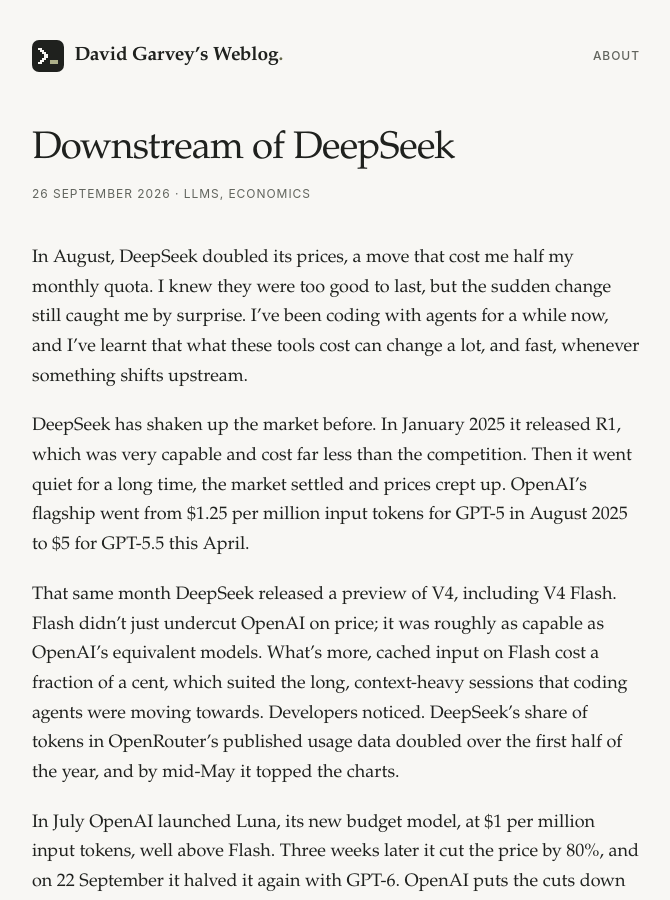
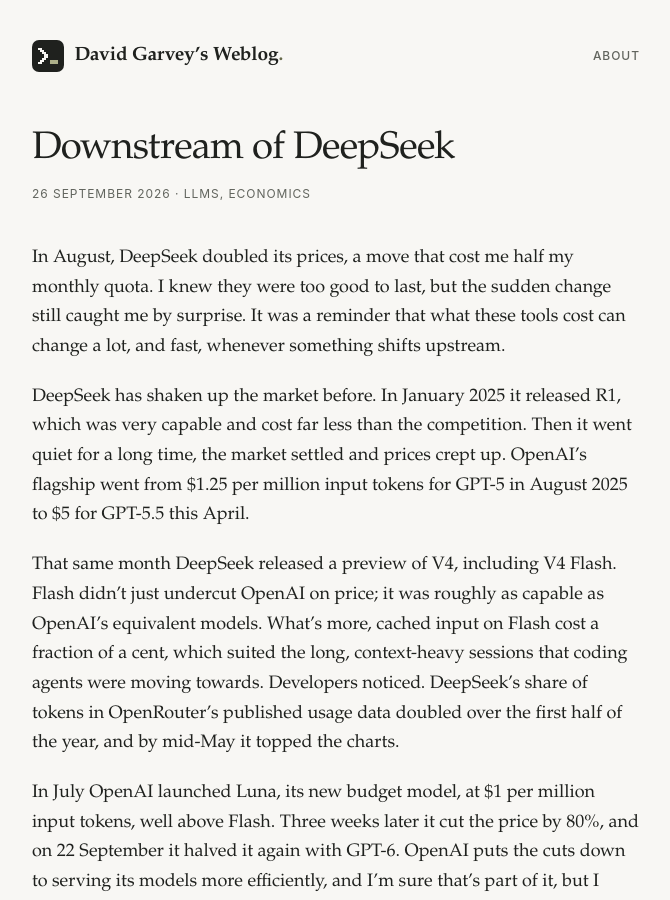
Before and after one commit to davegarvey/davegarvey.github.io, a Jekyll site: the page built from _posts/2026-09-26-downstream-of-deepseek.md, in a window 1280 px wide and 900 px high. Shown: the whole window, without its empty margins (304-974 px from the left). Built offline with Jekyll 4.4.1, drawn with Linux system fonts in a browser that asks for light colours.

Commit message:
Resolve the tension between surprise and experience in the opening
Co-Authored-By: Claude Opus 5.5 <noreply@anthropic.com>

```diff
--- a/_posts/2026-09-26-downstream-of-deepseek.md
+++ b/_posts/2026-09-26-downstream-of-deepseek.md
@@ -8,7 +8,7 @@ tags:
   - economics
 ---
 
-In August, DeepSeek doubled its prices, a move that cost me half my monthly quota. I knew they were too good to last, but the sudden change still caught me by surprise. I've been coding with agents for a while now, and I've learnt that what these tools cost can change a lot, and fast, whenever something shifts upstream.
+In August, DeepSeek doubled its prices, a move that cost me half my monthly quota. I knew they were too good to last, but the sudden change still caught me by surprise. It was a reminder that what these tools cost can change a lot, and fast, whenever something shifts upstream.
 
 <!--more-->
 
```
